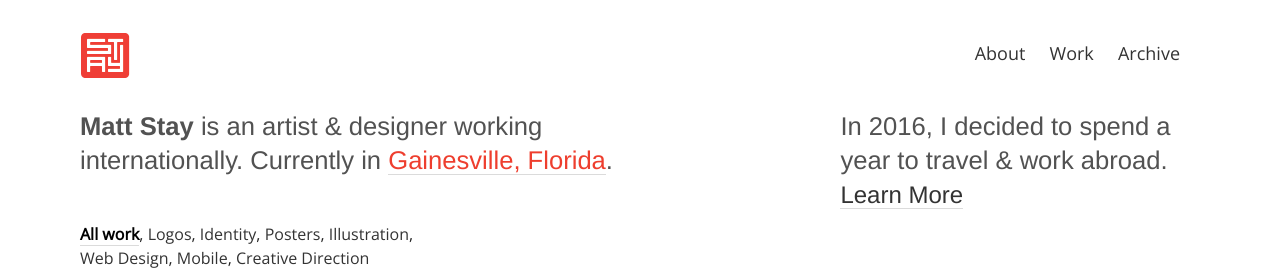
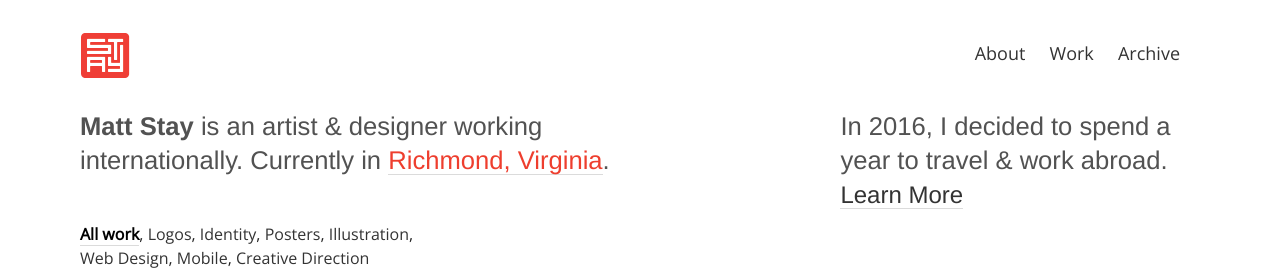
Before and after one commit to matthew-stay/matthew-stay.github.io, a Jekyll site: the page built from index.html, in a window 1280 px wide, cut to the strip 0-276 px from the top of the page. Built offline with Jekyll 4.4.1, drawn with Linux system fonts in a browser that asks for light colours; some web fonts are replaced.

Commit message:
location

```diff
--- a/index.html
+++ b/index.html
@@ -3,7 +3,7 @@
 ---
 
   <div class="column col-med large-type intro">
-      <h1>Matt Stay<span> is an artist &amp; designer working internationally. Currently in <a href="https://en.wikipedia.org/wiki/Gainesville,_Florida" target="blank">Gainesville, Florida</a>.</span></h1><br/>
+      <h1>Matt Stay<span> is an artist &amp; designer working internationally. Currently in <a href="https://en.wikipedia.org/wiki/Richmond,_Virginia" target="blank">Richmond, Virginia</a>.</span></h1><br/>
 
     <!-- I'm a multi−disciplinary designer, maker and visual thinker. At  <a href="http://www.inmunited.com">INM United</a>, I design mobile apps, interactive websites, and identity systems. -->
     <!-- <p>An artist, designer and compulsive researcher who is always experimenting with new ways of communicating.</p> -->
```
